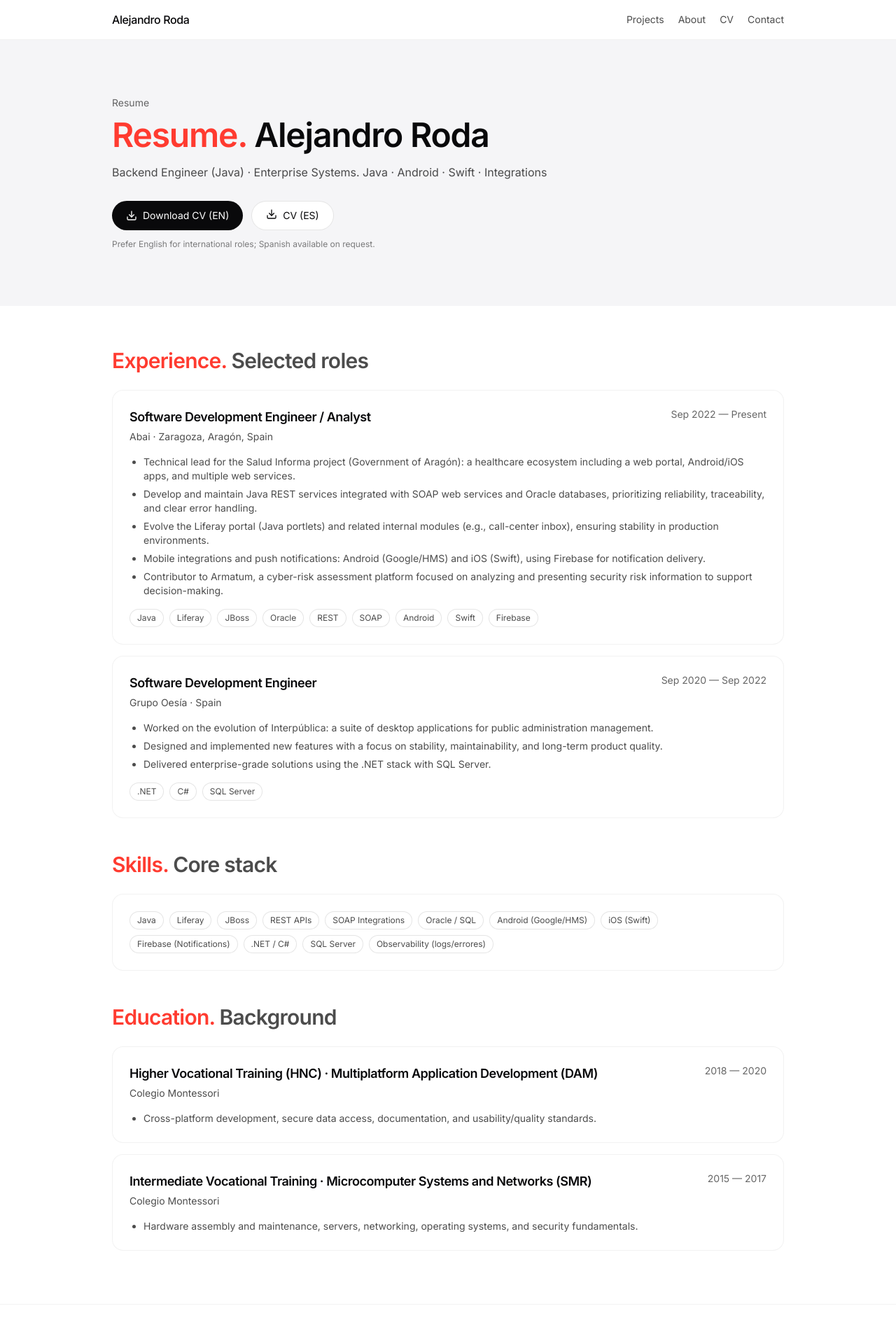
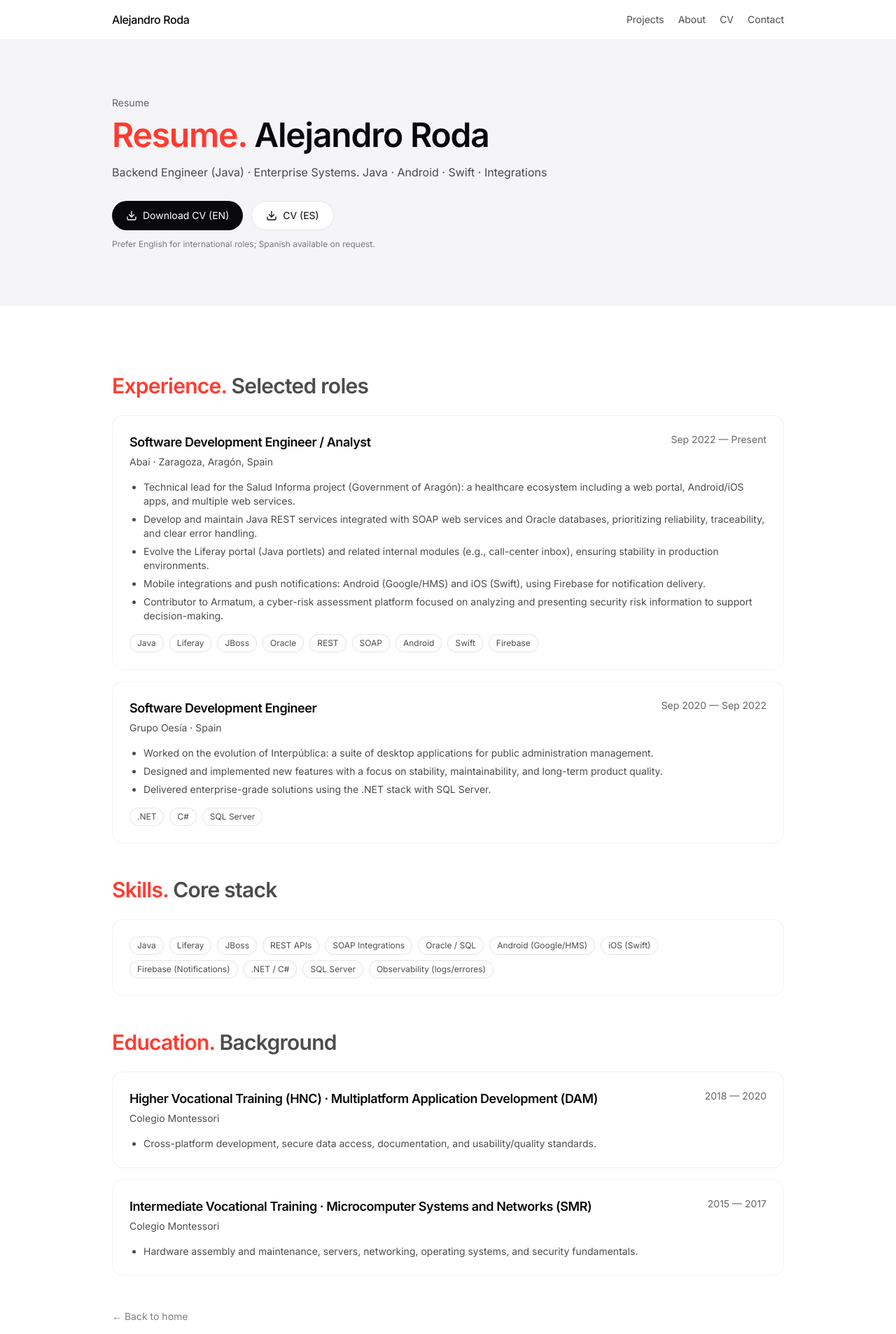
Before and after one commit to AlejandroRodaDev/portfolio, a Next.js app: page /resume in a window 1280 px wide. Shown: the top 1906 px of the page at 70% size. Built offline with nearby package versions, Linux system fonts and the light colour scheme.

Commit message:
Added CV in PDF format and its download

```diff
--- a/src/app/resume/page.tsx
+++ b/src/app/resume/page.tsx
@@ -1,19 +1,20 @@
+"use client";
+
+import type { ReactNode } from "react";
 import Link from "next/link";
 import { Container } from "@/components/Container";
 import { site } from "@/content/site";
 import { experience } from "@/content/experience";
 import { education } from "@/content/education";
-import { certifications } from "@/content/certifications";
 import { skills } from "@/content/skills";
-import { Download, Mail, Linkedin, ExternalLink } from "lucide-react";
-
+import { Download, Mail, Linkedin, Folder } from "lucide-react";
 
 function SectionTitle({
   accent,
   children,
 }: {
   accent?: string;
-  children: React.ReactNode;
+  children: ReactNode;
 }) {
   return (
     <h2 className="mt-12 text-2xl sm:text-3xl font-semibold tracking-tight">
@@ -23,7 +24,7 @@ function SectionTitle({
   );
 }
 
-function Chip({ children }: { children: React.ReactNode }) {
+function Chip({ children }: { children: ReactNode }) {
   return (
     <span className="text-xs rounded-full border border-black/10 bg-white px-2.5 py-1 text-black/70">
       {children}
@@ -32,9 +33,7 @@ function Chip({ children }: { children: React.ReactNode }) {
 }
 
 function formatRange(start: string, end?: string) {
-  const monthNames = [
-    "Jan","Feb","Mar","Apr","May","Jun","Jul","Aug","Sep","Oct","Nov","Dec",
-  ];
+  const monthNames = ["Jan","Feb","Mar","Apr","May","Jun","Jul","Aug","Sep","Oct","Nov","Dec"];
 
   const fmt = (v: string) => {
     if (v === "Present") return "Present";
@@ -67,23 +66,21 @@ export default function ResumePage() {
             </p>
 
             <div className="mt-7 space-y-3">
-  {/* Row 1: CV actions */}
+              {/* Row 1: CV downloads */}
               <div className="flex flex-wrap gap-3">
                 <a
                   className="inline-flex items-center gap-2 rounded-full bg-zinc-950 px-5 py-2.5 text-sm text-white hover:bg-zinc-800 transition"
-  href="/cv/Alejandro_Roda_CV_EN.pdf"
-  target="_blank"
-  rel="noreferrer"
+                  href="/cv/Alejandro-Roda-CV-EN.pdf"
+                  download
                 >
                   <Download className="h-4 w-4" />
                   Download CV (EN)
                 </a>
 
                 <a
-      className="inline-flex gap-2 rounded-full border border-black/10 bg-white px-5 py-2.5 text-sm hover:border-black/20 transition"
-      href="/cv/Alejandro_Roda_CV_ES.pdf"
-      target="_blank"
-      rel="noreferrer"
+                  className="inline-flex items-center gap-2 rounded-full border border-black/10 bg-white px-5 py-2.5 text-sm hover:border-black/20 transition"
+                  href="/cv/Alejandro-Roda-CV-ES.pdf"
+                  download
                 >
                   <Download className="h-4 w-4" />
                   CV (ES)
@@ -99,7 +96,7 @@ export default function ResumePage() {
       </section>
 
       {/* CONTENT */}
-      <section className="py-3">
+      <section className="py-12">
         <Container>
           {/* EXPERIENCE */}
           <SectionTitle accent="Experience">Selected roles</SectionTitle>
@@ -184,7 +181,11 @@ export default function ResumePage() {
             ))}
           </div>
 
-          {/* CERTIFICATIONS ... (comentado como lo tenías) */}
+          <div className="mt-12 text-sm text-black/50">
+            <Link className="hover:text-black transition" href="/">
+              ← Back to home
+            </Link>
+          </div>
         </Container>
       </section>
     </main>
```
Also changed, not shown: 2 other files (tests, documents, lock files or other folders). Lines whose indentation alone changed are shown as unchanged.
